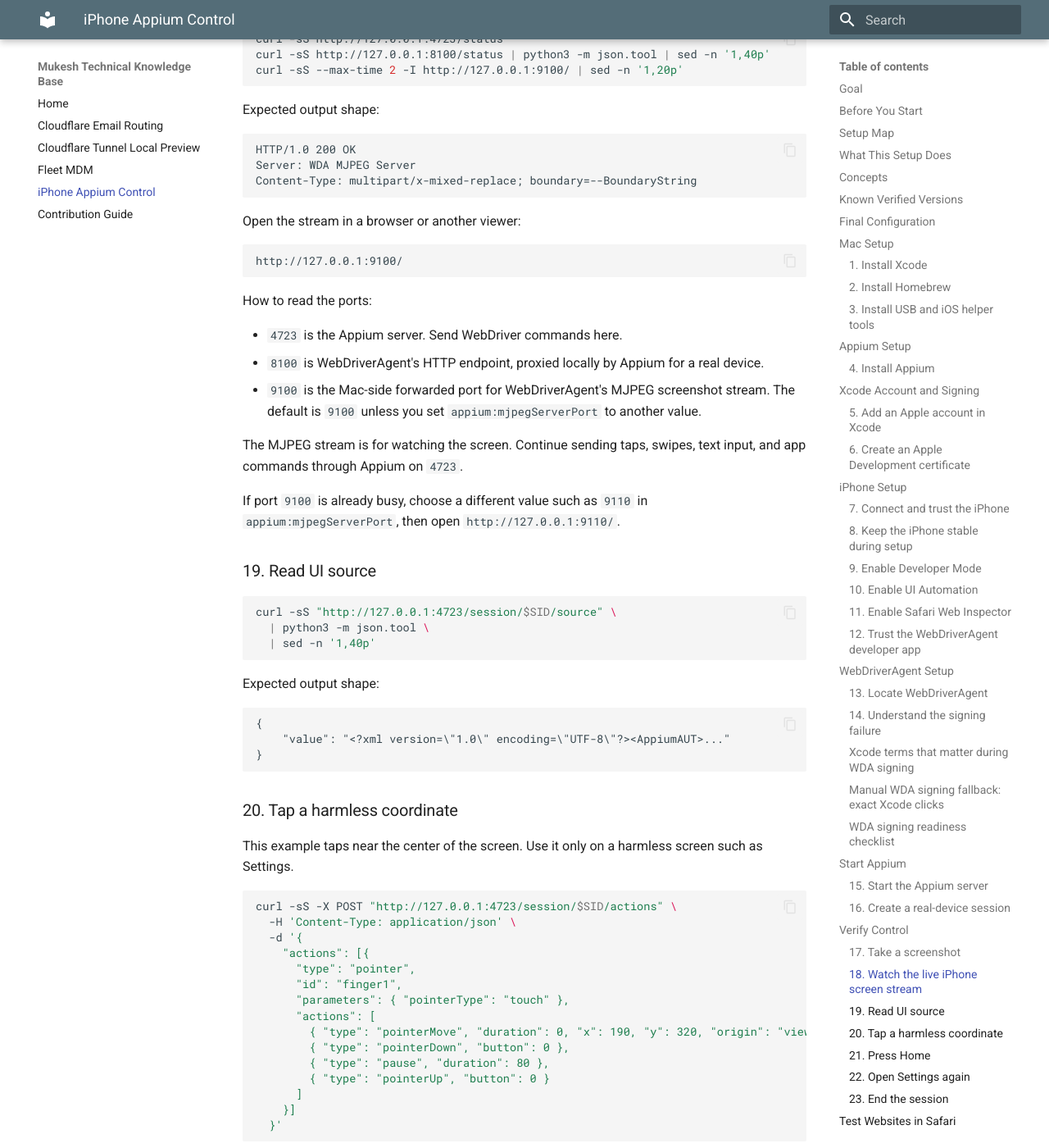
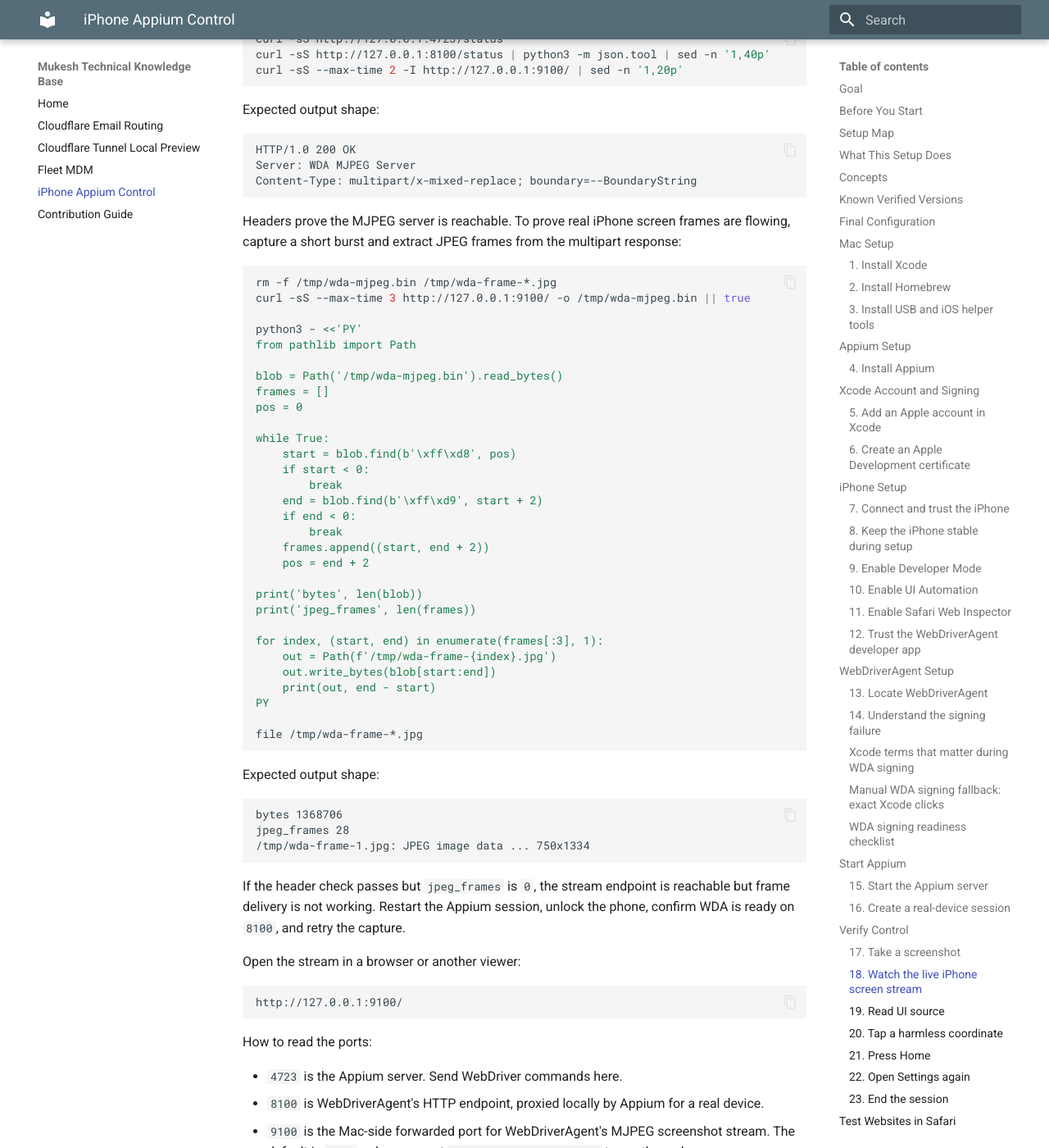
Before and after one commit to junocastiel/saashq-knowledge, an MkDocs documentation site: the page built from docs/ios-real-device-appium-control.md, in a window 1280 px wide and 1400 px high, scrolled down 27849 px. Shown: the whole window at 82% size. Built offline with MkDocs 1.6.1 and Material for MkDocs 9.7.7, drawn with Linux system fonts in a browser that asks for light colours.

Commit message:
Add MJPEG frame verification steps

````diff
--- a/docs/ios-real-device-appium-control.md
+++ b/docs/ios-real-device-appium-control.md
@@ -787,6 +787,51 @@ Server: WDA MJPEG Server
 Content-Type: multipart/x-mixed-replace; boundary=--BoundaryString
 ```
 
+Headers prove the MJPEG server is reachable. To prove real iPhone screen frames are flowing, capture a short burst and extract JPEG frames from the multipart response:
+
+```bash
+rm -f /tmp/wda-mjpeg.bin /tmp/wda-frame-*.jpg
+curl -sS --max-time 3 http://127.0.0.1:9100/ -o /tmp/wda-mjpeg.bin || true
+
+python3 - <<'PY'
+from pathlib import Path
+
+blob = Path('/tmp/wda-mjpeg.bin').read_bytes()
+frames = []
+pos = 0
+
+while True:
+    start = blob.find(b'\xff\xd8', pos)
+    if start < 0:
+        break
+    end = blob.find(b'\xff\xd9', start + 2)
+    if end < 0:
+        break
+    frames.append((start, end + 2))
+    pos = end + 2
+
+print('bytes', len(blob))
+print('jpeg_frames', len(frames))
+
+for index, (start, end) in enumerate(frames[:3], 1):
+    out = Path(f'/tmp/wda-frame-{index}.jpg')
+    out.write_bytes(blob[start:end])
+    print(out, end - start)
+PY
+
+file /tmp/wda-frame-*.jpg
+```
+
+Expected output shape:
+
+```text
+bytes 1368706
+jpeg_frames 28
+/tmp/wda-frame-1.jpg: JPEG image data ... 750x1334
+```
+
+If the header check passes but `jpeg_frames` is `0`, the stream endpoint is reachable but frame delivery is not working. Restart the Appium session, unlock the phone, confirm WDA is ready on `8100`, and retry the capture.
+
 Open the stream in a browser or another viewer:
 
 ```text
````
